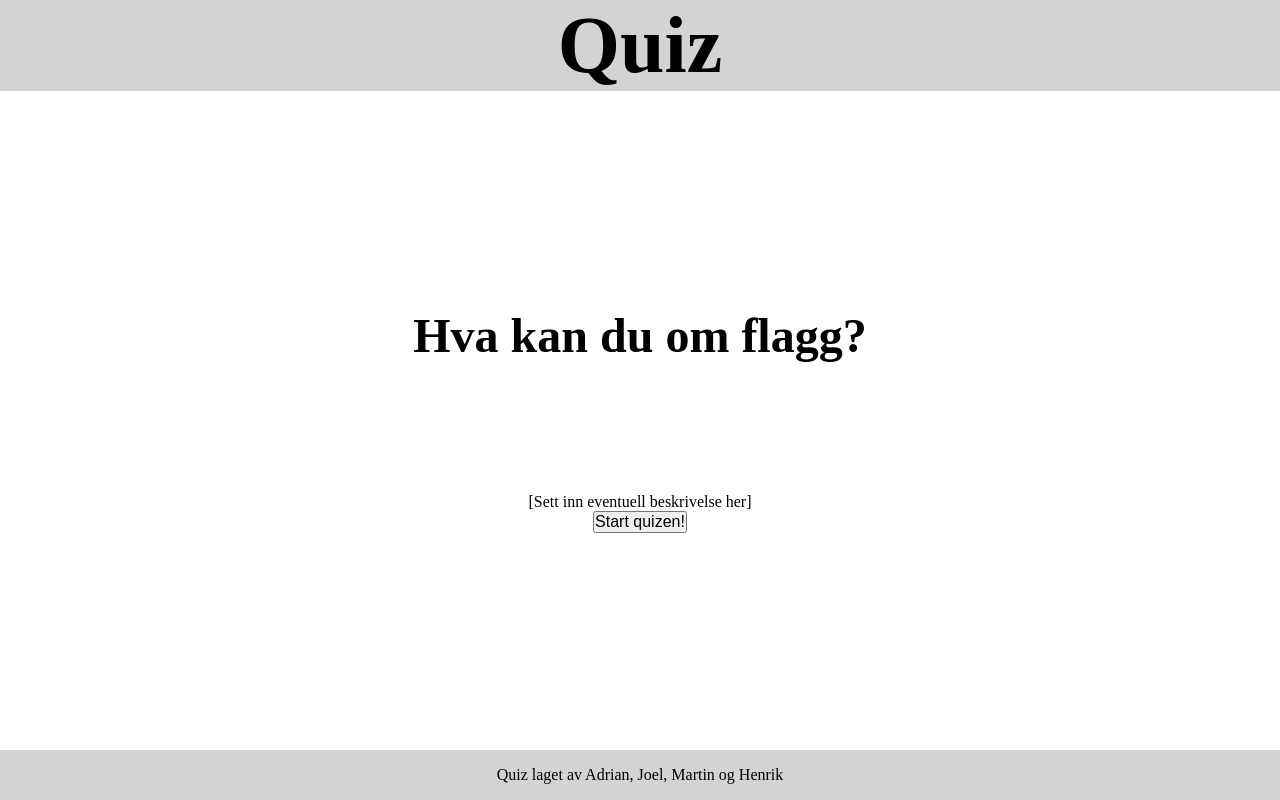
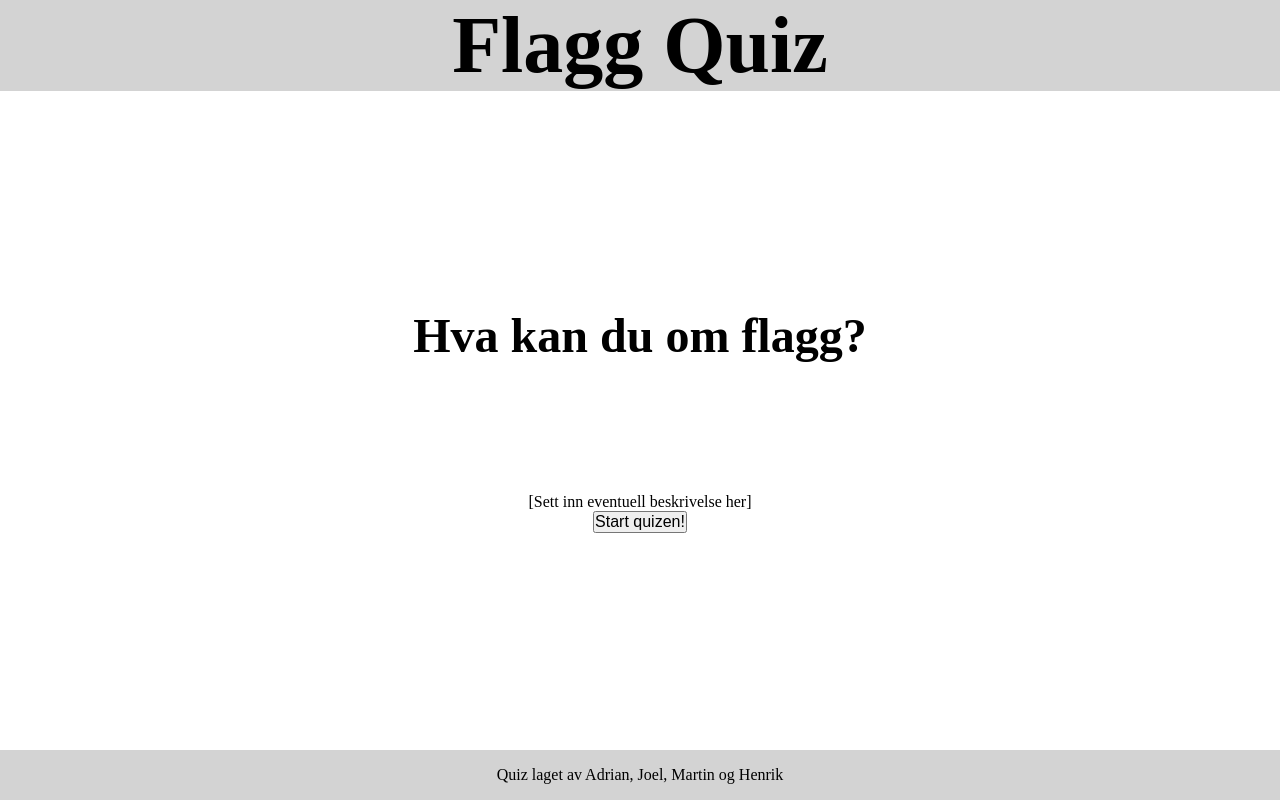
Before and after one commit to F21-1IM-2022-23/quizutvikling-mike-oxlong, a plain HTML site: page index.html in a window 1280 px wide. Drawn offline with Linux system fonts and the light colour scheme.

Commit message:
Endret navn på quiz

```diff
--- a/index.html
+++ b/index.html
@@ -10,7 +10,7 @@
 </head>
 <body class="oppsett">
     <header>
-        <h1>Quiz</h1>
+        <h1>Flagg Quiz</h1>
     </header>
     <main>
         <div>
```
